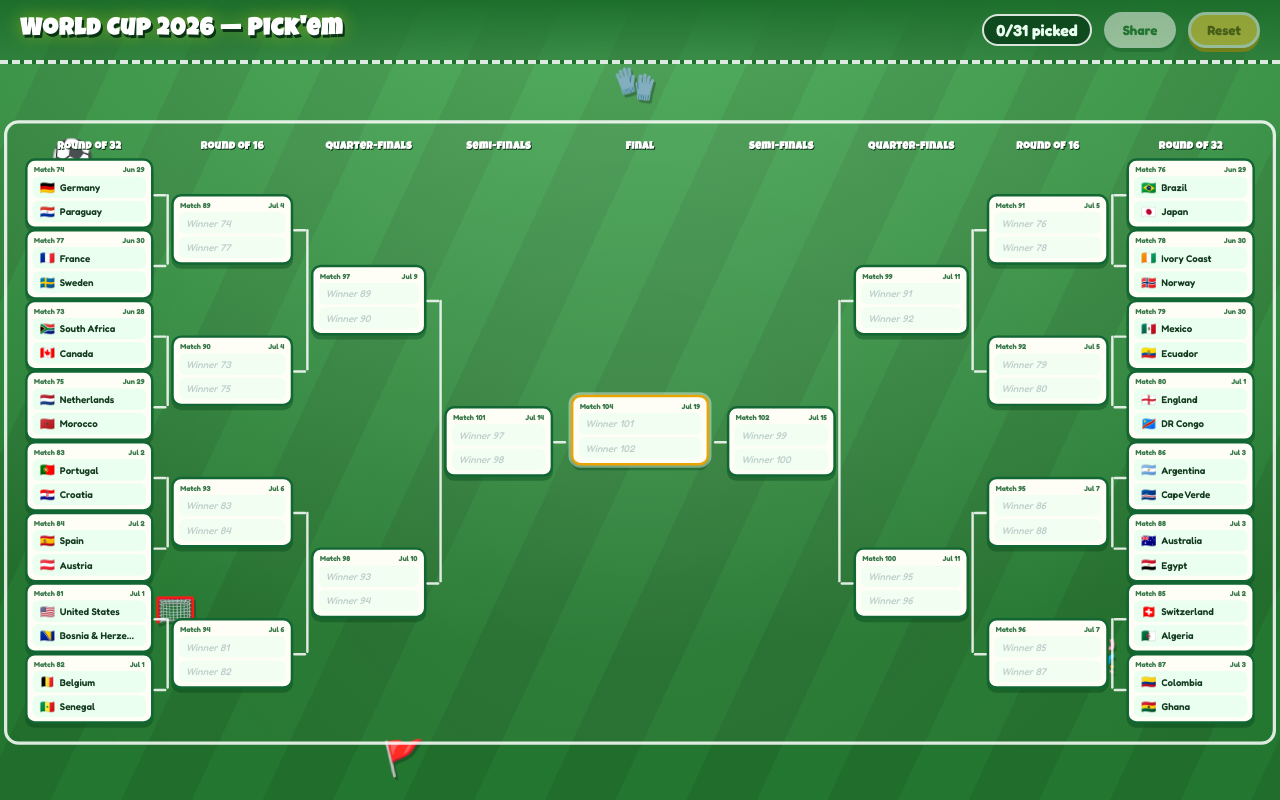
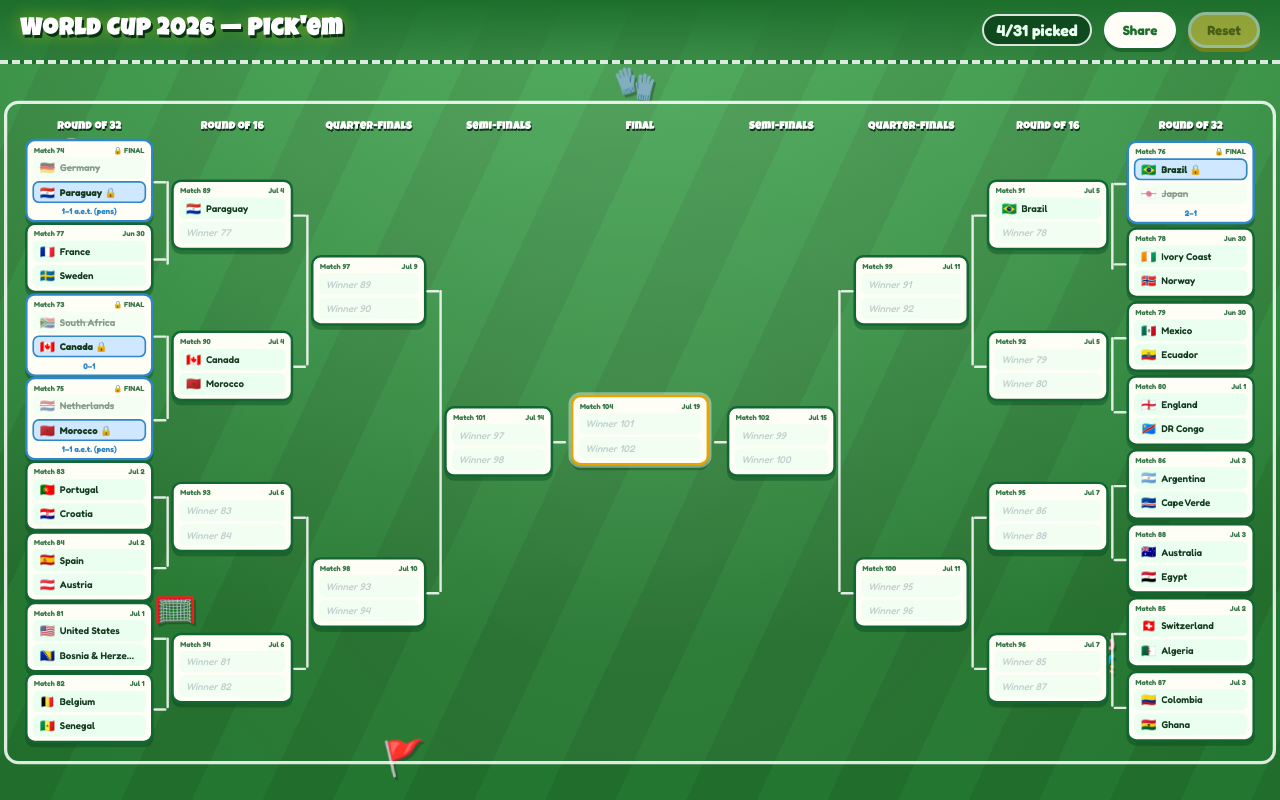
Before and after one commit to eleanorjboyd/world-cup-bracket, a React (Vite) app: page / in a window 1280 px wide. Built offline with nearby package versions, Linux system fonts and the light colour scheme.

Commit message:
Lock finished Round of 32 results (Jun 30): Canada, Paraguay, Morocco, Brazil

```diff
--- a/src/App.tsx
+++ b/src/App.tsx
@@ -11,16 +11,19 @@ import { toPng } from 'html-to-image'
 import QRCode from 'qrcode'
 import {
   MATCHES,
+  RESULTS,
   ROUNDS,
   ROUND_LABEL,
   TEAMS,
   bracketSide,
+  isFinal,
   matchesInBracketOrder,
   type Match,
   type RoundId,
   type Slot,
 } from './bracket'
 import {
+  applyResults,
   champion,
   isComplete,
   setPick,
@@ -33,12 +36,12 @@ const STORAGE_KEY = 'wc2026-bracket-picks-v1'
 
 function loadPicks(): Picks {
   const shared = picksFromHash()
-  if (shared) return shared
+  if (shared) return applyResults(shared)
   try {
     const raw = localStorage.getItem(STORAGE_KEY)
-    return raw ? (JSON.parse(raw) as Picks) : {}
+    return applyResults(raw ? (JSON.parse(raw) as Picks) : {})
   } catch {
-    return {}
+    return applyResults({})
   }
 }
 
@@ -85,13 +88,14 @@ export default function App() {
   }, [picks])
 
   const pick = useCallback((matchId: number, teamId: string | undefined) => {
-    if (!teamId) return
-    setPicks((prev) => setPick(prev, matchId, teamId))
+    if (!teamId || isFinal(matchId)) return
+    setPicks((prev) => applyResults(setPick(prev, matchId, teamId)))
   }, [])
 
   const championId = champion(picks)
   const complete = isComplete(picks)
   const pickedCount = Object.keys(picks).length
+  const lockedCount = Object.keys(RESULTS).length
 
   return (
     <div className={`app ${isMobile ? 'is-mobile' : 'is-desktop'}`}>
@@ -118,8 +122,8 @@ export default function App() {
           </button>
           <button
             className="reset"
-            onClick={() => setPicks({})}
-            disabled={pickedCount === 0}
+            onClick={() => setPicks(applyResults({}))}
+            disabled={pickedCount <= lockedCount}
           >
             Reset
           </button>
@@ -283,25 +287,30 @@ function MatchCard({
 }) {
   const { a, b } = teamsForMatch(match, picks)
   const winnerId = picks[match.id]
+  const final = isFinal(match.id)
+  const result = RESULTS[match.id]
 
   return (
-    <div className="match">
+    <div className={`match ${final ? 'is-final' : ''}`}>
       <div className="match-meta">
         <span>Match {match.id}</span>
-        <span>{match.date}</span>
+        <span>{final ? '🔒 FINAL' : match.date}</span>
       </div>
       <TeamRow
         teamId={a}
         emptyLabel={slotLabel(match.a)}
         selected={a !== undefined && winnerId === a}
+        locked={final}
         onSelect={() => onPick(match.id, a)}
       />
       <TeamRow
         teamId={b}
         emptyLabel={slotLabel(match.b)}
         selected={b !== undefined && winnerId === b}
+        locked={final}
         onSelect={() => onPick(match.id, b)}
       />
+      {final && result && <div className="match-score">{result.score}</div>}
     </div>
   )
 }
@@ -310,20 +319,25 @@ function TeamRow({
   teamId,
   emptyLabel,
   selected,
+  locked = false,
   onSelect,
 }: {
   teamId: string | undefined
   emptyLabel: string
   selected: boolean
+  locked?: boolean
   onSelect: () => void
 }) {
   const team = teamId ? TEAMS[teamId] : undefined
+  const lost = locked && !!team && !selected
 
   return (
     <button
-      className={`team ${selected ? 'selected' : ''} ${team ? '' : 'empty'}`}
-      onClick={onSelect}
-      disabled={!team}
+      className={`team ${selected ? 'selected' : ''} ${team ? '' : 'empty'} ${
+        locked ? 'locked' : ''
+      } ${lost ? 'lost' : ''}`}
+      onClick={locked ? undefined : onSelect}
+      disabled={!team || locked}
       type="button"
     >
       {team ? (
@@ -433,17 +447,20 @@ function StepMatch({
 }) {
   const { a, b } = teamsForMatch(match, picks)
   const winnerId = picks[match.id]
+  const final = isFinal(match.id)
+  const result = RESULTS[match.id]
   return (
-    <div className="step-match">
+    <div className={`step-match ${final ? 'is-final' : ''}`}>
       <div className="sm-meta">
         <span>Match {match.id}</span>
-        <span>{match.date}</span>
+        <span>{final ? `🔒 FINAL · ${result?.score ?? ''}` : match.date}</span>
       </div>
       <div className="sm-vs">
         <StepOption
           teamId={a}
           placeholder={slotLabel(match.a)}
           selected={a !== undefined && winnerId === a}
+          locked={final}
           onSelect={() => onPick(match.id, a)}
         />
         <span className="sm-mid">vs</span>
@@ -451,6 +468,7 @@ function StepMatch({
           teamId={b}
           placeholder={slotLabel(match.b)}
           selected={b !== undefined && winnerId === b}
+          locked={final}
           onSelect={() => onPick(match.id, b)}
         />
       </div>
@@ -463,19 +481,24 @@ function StepOption({
   teamId,
   placeholder,
   selected,
+  locked = false,
   onSelect,
 }: {
   teamId: string | undefined
   placeholder: string
   selected: boolean
+  locked?: boolean
   onSelect: () => void
 }) {
   const team = teamId ? TEAMS[teamId] : undefined
+  const lost = locked && !!team && !selected
   return (
     <button
-      className={`sm-opt ${selected ? 'sel' : ''}`}
-      disabled={!team}
-      onClick={onSelect}
+      className={`sm-opt ${selected ? 'sel' : ''} ${locked ? 'locked' : ''} ${
+        lost ? 'lost' : ''
+      }`}
+      disabled={!team || locked}
+      onClick={locked ? undefined : onSelect}
       type="button"
     >
       {team ? (
--- a/src/bracket.ts
+++ b/src/bracket.ts
@@ -122,6 +122,30 @@ export const MATCHES_BY_ID: Record<number, Match> = Object.fromEntries(
   MATCHES.map((m) => [m.id, m]),
 )
 
+// Real-world results for matches that have already been played. These are
+// locked in the UI: the winner is forced and propagates forward, and users
+// predict only the remaining (undecided) matches. Scores are written in the
+// match's a–b order. Last updated: Jun 30, 2026.
+export interface MatchResult {
+  winner: string
+  score: string
+}
+
+export const RESULTS: Record<number, MatchResult> = {
+  73: { winner: 'CAN', score: '0–1' }, // South Africa 0–1 Canada
+  74: { winner: 'PAR', score: '1–1 a.e.t. (pens)' }, // Germany 1–1 Paraguay, Paraguay on penalties
+  75: { winner: 'MAR', score: '1–1 a.e.t. (pens)' }, // Netherlands 1–1 Morocco, Morocco on penalties
+  76: { winner: 'BRA', score: '2–1' }, // Brazil 2–1 Japan
+}
+
+export function isFinal(matchId: number): boolean {
+  return Object.prototype.hasOwnProperty.call(RESULTS, matchId)
+}
+
+export function finalWinner(matchId: number): string | undefined {
+  return RESULTS[matchId]?.winner
+}
+
 // The final is the highest-numbered match.
 export const FINAL_ID = Math.max(...MATCHES.map((m) => m.id))
 
--- a/src/index.css
+++ b/src/index.css
@@ -683,3 +683,49 @@ h1 {
     opacity: 0.85;
   }
 }
+
+/* ---------- Finished (locked) matches ---------- */
+.match.is-final {
+  border-color: #2f86c9;
+}
+.match-score {
+  text-align: center;
+  font-size: 10px;
+  font-weight: 700;
+  color: #2f86c9;
+  margin-top: 1px;
+}
+.team.locked {
+  cursor: default;
+}
+.team.locked.selected {
+  background: #cfe8ff;
+  border-color: #2f86c9;
+  box-shadow: none;
+}
+.team.locked.selected .name::after {
+  content: ' 🔒';
+}
+.team.lost {
+  opacity: 0.5;
+  text-decoration: line-through;
+}
+
+.step-match.is-final {
+  border-color: #2f86c9;
+}
+.sm-opt.locked {
+  cursor: default;
+}
+.sm-opt.locked.sel {
+  background: #cfe8ff;
+  border-color: #2f86c9;
+  box-shadow: none;
+}
+.sm-opt.locked.sel .sm-name::after {
+  content: ' 🔒';
+}
+.sm-opt.lost {
+  opacity: 0.5;
+  text-decoration: line-through;
+}
--- a/src/picks.ts
+++ b/src/picks.ts
@@ -1,4 +1,4 @@
-import { MATCHES, MATCHES_BY_ID, type Match, type Slot } from './bracket'
+import { MATCHES, MATCHES_BY_ID, RESULTS, type Match, type Slot } from './bracket'
 
 // picks: matchId -> winning teamId
 export type Picks = Record<number, string>
@@ -45,6 +45,17 @@ export function setPick(picks: Picks, matchId: number, teamId: string): Picks {
   return prune({ ...picks, [matchId]: teamId })
 }
 
+// Force every already-played match to its real winner, then prune so any
+// predictions that those results invalidate are cleared. Always run this when
+// loading or mutating picks so finished games stay locked.
+export function applyResults(picks: Picks): Picks {
+  const forced: Picks = { ...picks }
+  for (const [id, result] of Object.entries(RESULTS)) {
+    forced[Number(id)] = result.winner
+  }
+  return prune(forced)
+}
+
 export function champion(picks: Picks): string | undefined {
   // The final is the highest match id in the data set.
   const finalId = Math.max(...MATCHES.map((m) => m.id))
```
